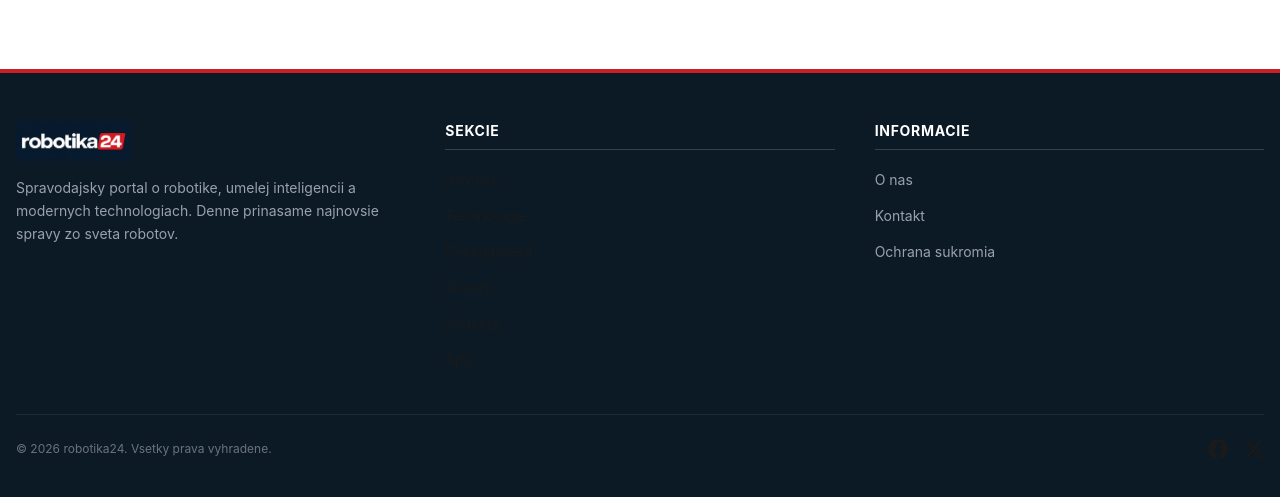
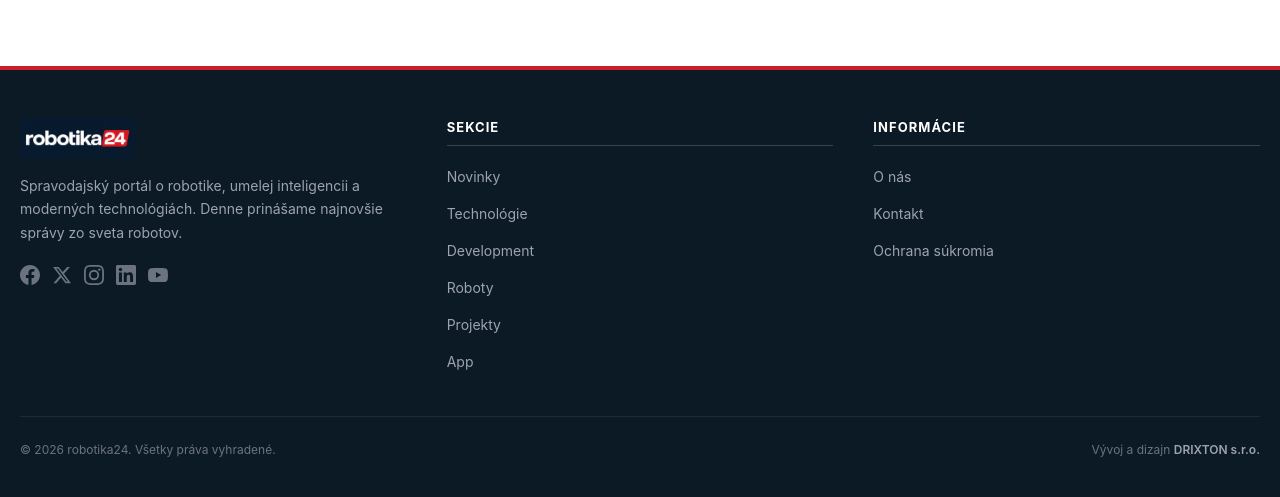
Before and after one commit to andreakollova/robotika24, a Next.js app: page / in a window 1280 px wide. Shown: the part 293-790 px from the top of the page. Built offline with nearby package versions, Linux system fonts and the light colour scheme; no server answers; the database is empty.

Commit message:
feat: footer with socials + DRIXTON credit, diacritics everywhere
Co-Authored-By: Andrea Kollova <kollova@drixton.com>

```diff
--- a/src/components/Footer.tsx
+++ b/src/components/Footer.tsx
@@ -3,7 +3,7 @@ import Link from 'next/link';
 
 const navLinks = [
   { name: 'Novinky', href: '/' },
-  { name: 'Technologie', href: '/kategoria/technologie' },
+  { name: 'Technológie', href: '/kategoria/technologie' },
   { name: 'Development', href: '/kategoria/vyvoj' },
   { name: 'Roboty', href: '/kategoria/roboty' },
   { name: 'Projekty', href: '/projekty' },
@@ -12,70 +12,86 @@ const navLinks = [
 
 export default function Footer() {
   return (
-    <footer className="bg-[#0c1a26] mt-16">
-      <div className="h-1 bg-[#cb1e26]" />
+    <footer style={{ backgroundColor: '#0c1a26', marginTop: 64 }}>
+      <div style={{ height: 4, backgroundColor: '#cb1e26' }} />
 
-      <div className="max-w-[1280px] mx-auto px-4 py-12">
-        <div className="grid grid-cols-1 md:grid-cols-3 gap-10">
+      <div style={{ maxWidth: 1280, margin: '0 auto', padding: '48px 20px' }}>
+        <div style={{ display: 'grid', gridTemplateColumns: 'repeat(3, 1fr)', gap: 40 }} className="max-md:!grid-cols-1">
+          {/* Brand + socials */}
           <div>
-            <Image
-              src="/logo-dark.png"
-              alt="robotika24"
-              width={220}
-              height={44}
-              className="h-10 w-auto mb-4"
-            />
-            <p className="text-gray-400 text-sm leading-relaxed">
-              Spravodajsky portal o robotike, umelej inteligencii a modernych technologiach.
-              Denne prinasame najnovsie spravy zo sveta robotov.
+            <Image src="/logo-dark.png" alt="robotika24" width={220} height={44} style={{ height: 40, width: 'auto', marginBottom: 16 }} />
+            <p style={{ color: '#9ca3af', fontSize: 14, lineHeight: 1.7, marginBottom: 20 }}>
+              Spravodajský portál o robotike, umelej inteligencii a moderných technológiách.
+              Denne prinášame najnovšie správy zo sveta robotov.
             </p>
+            {/* Social icons */}
+            <div style={{ display: 'flex', gap: 12 }}>
+              <a href="#" style={{ color: '#6b7280', transition: 'color 0.2s' }} className="hover:text-white">
+                <svg viewBox="0 0 24 24" width="20" height="20" fill="currentColor">
+                  <path d="M24 12.073c0-6.627-5.373-12-12-12s-12 5.373-12 12c0 5.99 4.388 10.954 10.125 11.854v-8.385H7.078v-3.47h3.047V9.43c0-3.007 1.792-4.669 4.533-4.669 1.312 0 2.686.235 2.686.235v2.953H15.83c-1.491 0-1.956.925-1.956 1.874v2.25h3.328l-.532 3.47h-2.796v8.385C19.612 23.027 24 18.062 24 12.073z" />
+                </svg>
+              </a>
+              <a href="#" style={{ color: '#6b7280', transition: 'color 0.2s' }} className="hover:text-white">
+                <svg viewBox="0 0 24 24" width="20" height="20" fill="currentColor">
+                  <path d="M18.244 2.25h3.308l-7.227 8.26 8.502 11.24H16.17l-5.214-6.817L4.99 21.75H1.68l7.73-8.835L1.254 2.25H8.08l4.713 6.231zm-1.161 17.52h1.833L7.084 4.126H5.117z" />
+                </svg>
+              </a>
+              <a href="#" style={{ color: '#6b7280', transition: 'color 0.2s' }} className="hover:text-white">
+                <svg viewBox="0 0 24 24" width="20" height="20" fill="currentColor">
+                  <path d="M12 2.163c3.204 0 3.584.012 4.85.07 3.252.148 4.771 1.691 4.919 4.919.058 1.265.069 1.645.069 4.849 0 3.205-.012 3.584-.069 4.849-.149 3.225-1.664 4.771-4.919 4.919-1.266.058-1.644.07-4.85.07-3.204 0-3.584-.012-4.849-.07-3.26-.149-4.771-1.699-4.919-4.92-.058-1.265-.07-1.644-.07-4.849 0-3.204.013-3.583.07-4.849.149-3.227 1.664-4.771 4.919-4.919 1.266-.057 1.645-.069 4.849-.069zM12 0C8.741 0 8.333.014 7.053.072 2.695.272.273 2.69.073 7.052.014 8.333 0 8.741 0 12c0 3.259.014 3.668.072 4.948.2 4.358 2.618 6.78 6.98 6.98C8.333 23.986 8.741 24 12 24c3.259 0 3.668-.014 4.948-.072 4.354-.2 6.782-2.618 6.979-6.98.059-1.28.073-1.689.073-4.948 0-3.259-.014-3.667-.072-4.947-.196-4.354-2.617-6.78-6.979-6.98C15.668.014 15.259 0 12 0zm0 5.838a6.162 6.162 0 100 12.324 6.162 6.162 0 000-12.324zM12 16a4 4 0 110-8 4 4 0 010 8zm6.406-11.845a1.44 1.44 0 100 2.881 1.44 1.44 0 000-2.881z" />
+                </svg>
+              </a>
+              <a href="#" style={{ color: '#6b7280', transition: 'color 0.2s' }} className="hover:text-white">
+                <svg viewBox="0 0 24 24" width="20" height="20" fill="currentColor">
+                  <path d="M20.447 20.452h-3.554v-5.569c0-1.328-.027-3.037-1.852-3.037-1.853 0-2.136 1.445-2.136 2.939v5.667H9.351V9h3.414v1.561h.046c.477-.9 1.637-1.85 3.37-1.85 3.601 0 4.267 2.37 4.267 5.455v6.286zM5.337 7.433c-1.144 0-2.063-.926-2.063-2.065 0-1.138.92-2.063 2.063-2.063 1.14 0 2.064.925 2.064 2.063 0 1.139-.925 2.065-2.064 2.065zm1.782 13.019H3.555V9h3.564v11.452zM22.225 0H1.771C.792 0 0 .774 0 1.729v20.542C0 23.227.792 24 1.771 24h20.451C23.2 24 24 23.227 24 22.271V1.729C24 .774 23.2 0 22.222 0h.003z" />
+                </svg>
+              </a>
+              <a href="#" style={{ color: '#6b7280', transition: 'color 0.2s' }} className="hover:text-white">
+                <svg viewBox="0 0 24 24" width="20" height="20" fill="currentColor">
+                  <path d="M23.498 6.186a3.016 3.016 0 00-2.122-2.136C19.505 3.545 12 3.545 12 3.545s-7.505 0-9.377.505A3.017 3.017 0 00.502 6.186C0 8.07 0 12 0 12s0 3.93.502 5.814a3.016 3.016 0 002.122 2.136c1.871.505 9.376.505 9.376.505s7.505 0 9.377-.505a3.015 3.015 0 002.122-2.136C24 15.93 24 12 24 12s0-3.93-.502-5.814zM9.545 15.568V8.432L15.818 12l-6.273 3.568z" />
+                </svg>
+              </a>
+            </div>
           </div>
 
+          {/* Sections */}
           <div>
-            <h3 className="text-white text-sm font-bold uppercase tracking-wider mb-4 pb-2 border-b border-gray-700">
+            <h3 style={{ color: '#fff', fontSize: 13, fontWeight: 700, textTransform: 'uppercase', letterSpacing: '0.08em', marginBottom: 16, paddingBottom: 8, borderBottom: '1px solid #374151' }}>
               Sekcie
             </h3>
-            <div className="space-y-2">
+            <div style={{ display: 'flex', flexDirection: 'column', gap: 8 }}>
               {navLinks.map((link) => (
-                <Link
-                  key={link.href}
-                  href={link.href}
-                  className="block text-sm text-gray-400 hover:text-[#cb1e26] transition-colors py-1"
-                >
+                <Link key={link.href} href={link.href} style={{ fontSize: 14, color: '#9ca3af', textDecoration: 'none', padding: '4px 0' }} className="hover:text-[#cb1e26] transition-colors">
                   {link.name}
                 </Link>
               ))}
             </div>
           </div>
 
+          {/* Info */}
           <div>
-            <h3 className="text-white text-sm font-bold uppercase tracking-wider mb-4 pb-2 border-b border-gray-700">
-              Informacie
+            <h3 style={{ color: '#fff', fontSize: 13, fontWeight: 700, textTransform: 'uppercase', letterSpacing: '0.08em', marginBottom: 16, paddingBottom: 8, borderBottom: '1px solid #374151' }}>
+              Informácie
             </h3>
-            <div className="space-y-2">
-              <p className="text-sm text-gray-400 py-1">O nas</p>
-              <p className="text-sm text-gray-400 py-1">Kontakt</p>
-              <p className="text-sm text-gray-400 py-1">Ochrana sukromia</p>
+            <div style={{ display: 'flex', flexDirection: 'column', gap: 8 }}>
+              <p style={{ fontSize: 14, color: '#9ca3af', padding: '4px 0' }}>O nás</p>
+              <p style={{ fontSize: 14, color: '#9ca3af', padding: '4px 0' }}>Kontakt</p>
+              <p style={{ fontSize: 14, color: '#9ca3af', padding: '4px 0' }}>Ochrana súkromia</p>
             </div>
           </div>
         </div>
 
-        <div className="border-t border-gray-800 mt-10 pt-6 flex flex-col md:flex-row items-center justify-between gap-4">
-          <p className="text-gray-500 text-xs">
-            &copy; {new Date().getFullYear()} robotika24. Vsetky prava vyhradene.
+        {/* Bottom bar */}
+        <div style={{ borderTop: '1px solid #1f2937', marginTop: 40, paddingTop: 24, display: 'flex', flexWrap: 'wrap', alignItems: 'center', justifyContent: 'space-between', gap: 16 }}>
+          <p style={{ color: '#6b7280', fontSize: 12 }}>
+            &copy; 2026 robotika24. Všetky práva vyhradené.
           </p>
-          <div className="flex items-center gap-4">
-            <a href="#" className="text-gray-500 hover:text-white transition-colors">
-              <svg viewBox="0 0 24 24" className="w-5 h-5" fill="currentColor">
-                <path d="M24 12.073c0-6.627-5.373-12-12-12s-12 5.373-12 12c0 5.99 4.388 10.954 10.125 11.854v-8.385H7.078v-3.47h3.047V9.43c0-3.007 1.792-4.669 4.533-4.669 1.312 0 2.686.235 2.686.235v2.953H15.83c-1.491 0-1.956.925-1.956 1.874v2.25h3.328l-.532 3.47h-2.796v8.385C19.612 23.027 24 18.062 24 12.073z" />
-              </svg>
+          <p style={{ color: '#6b7280', fontSize: 12 }}>
+            Vývoj a dizajn{' '}
+            <a href="https://drixton.com" target="_blank" rel="noopener noreferrer" style={{ color: '#9ca3af', fontWeight: 600 }} className="hover:text-white transition-colors">
+              DRIXTON s.r.o.
             </a>
-            <a href="#" className="text-gray-500 hover:text-white transition-colors">
-              <svg viewBox="0 0 24 24" className="w-5 h-5" fill="currentColor">
-                <path d="M18.244 2.25h3.308l-7.227 8.26 8.502 11.24H16.17l-5.214-6.817L4.99 21.75H1.68l7.73-8.835L1.254 2.25H8.08l4.713 6.231zm-1.161 17.52h1.833L7.084 4.126H5.117z" />
-              </svg>
-            </a>
-          </div>
+          </p>
         </div>
       </div>
     </footer>
```
